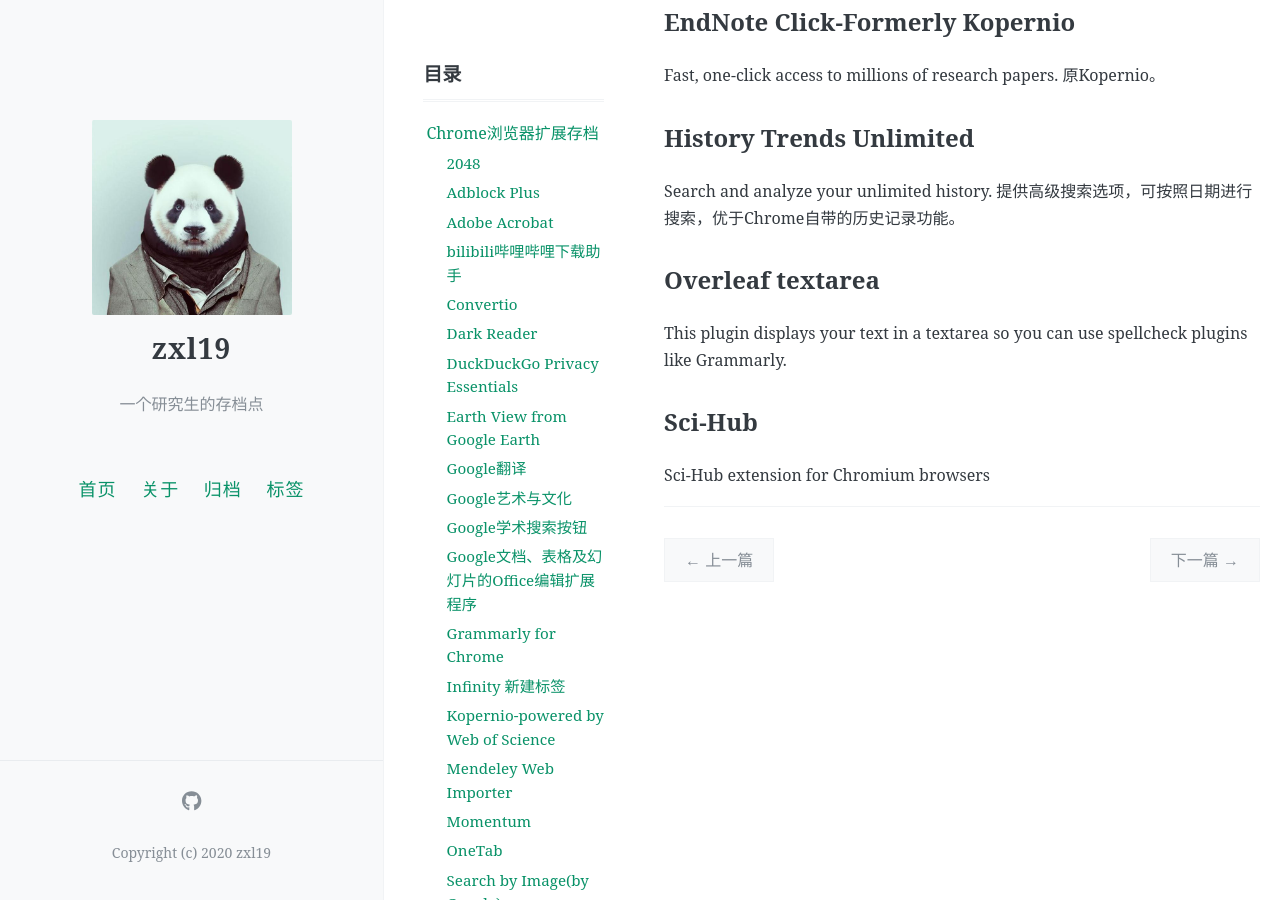
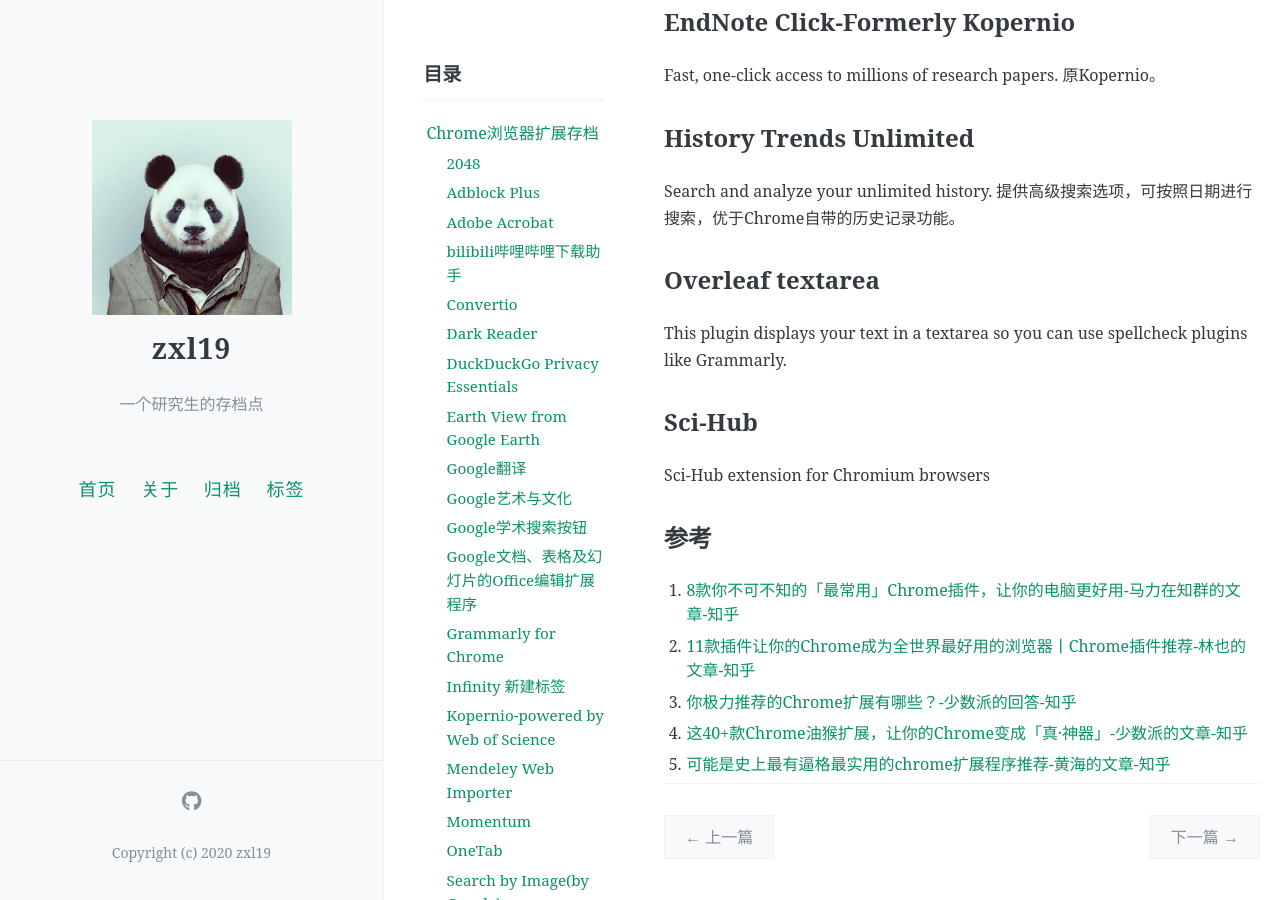
Before and after one commit to zxl19/zxl19.github.io, a Jekyll site: the page built from _posts/2020-06-20-chrome-extension.md, in a window 1280 px wide and 900 px high, scrolled down 4904 px. Built offline with Jekyll 4.4.1, drawn with Linux system fonts in a browser that asks for light colours; comment, search, counter and statistics services are not loaded.

Commit message:
Update Posts

```diff
--- a/_posts/2020-06-20-chrome-extension.md
+++ b/_posts/2020-06-20-chrome-extension.md
@@ -178,3 +178,11 @@ This plugin displays your text in a textarea so you can use spellcheck plugins l
 ## Sci-Hub
 
 Sci-Hub extension for Chromium browsers
+
+## 参考
+
+1. [8款你不可不知的「最常用」Chrome插件，让你的电脑更好用-马力在知群的文章-知乎](https://zhuanlan.zhihu.com/p/25407784)
+2. [11款插件让你的Chrome成为全世界最好用的浏览器丨Chrome插件推荐-林也的文章-知乎](https://zhuanlan.zhihu.com/p/28220377)
+3. [你极力推荐的Chrome扩展有哪些？-少数派的回答-知乎](https://www.zhihu.com/question/19594682/answer/218516641)
+4. [这40+款Chrome油猴扩展，让你的Chrome变成「真·神器」-少数派的文章-知乎](https://zhuanlan.zhihu.com/p/32155254)
+5. [可能是史上最有逼格最实用的chrome扩展程序推荐-黄海的文章-知乎](https://zhuanlan.zhihu.com/p/22196508)
```
Also changed, not shown: _posts/2021-09-15-windows-tool.md (added, +57 -0 lines).
